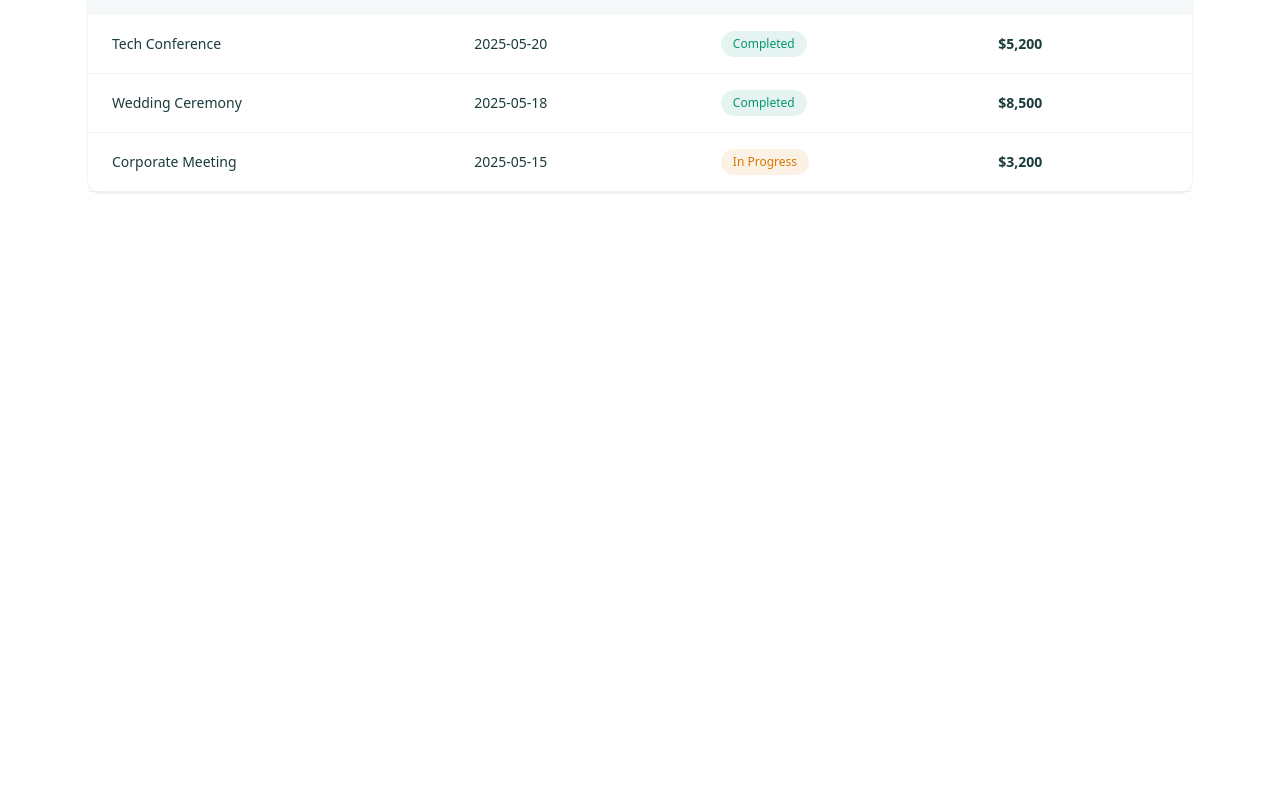
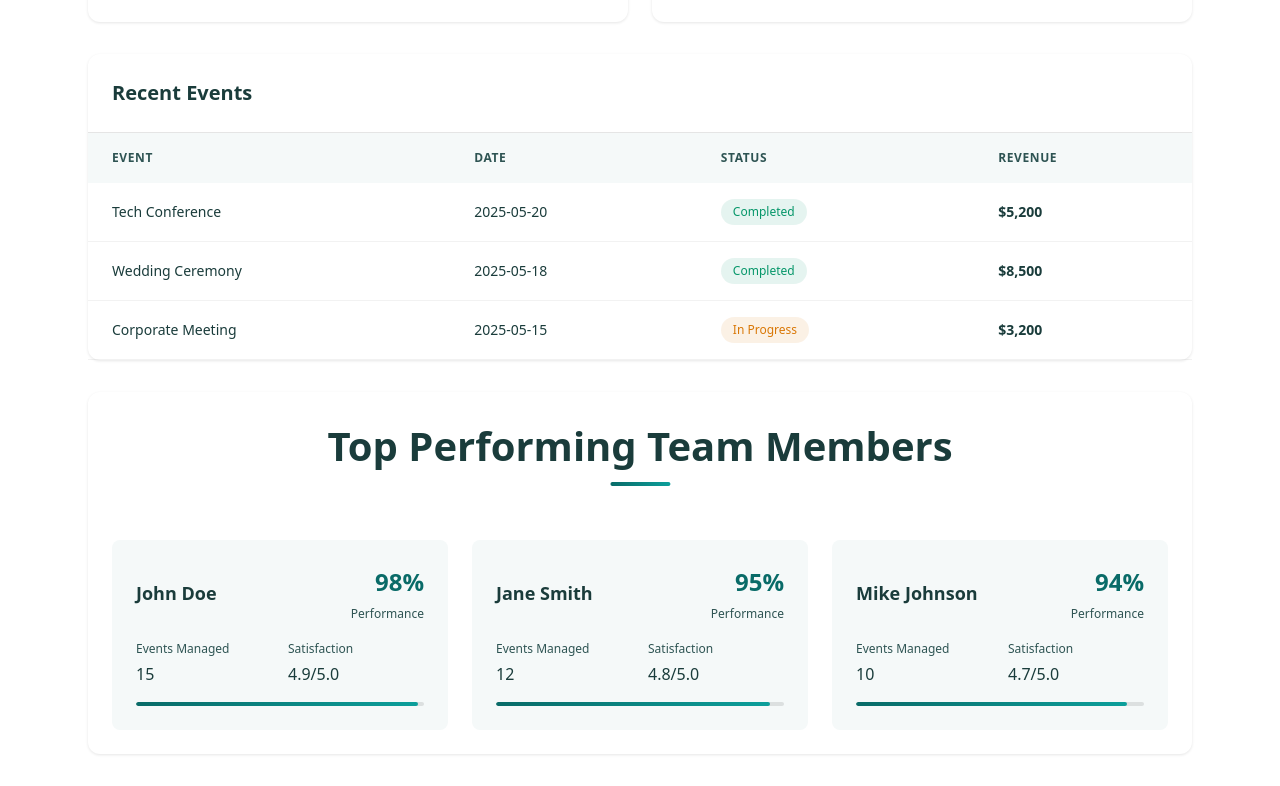
Before and after one commit to omarmanro/HACKATAKU, a React (Vite) app: page /dashboard in a window 1280 px wide. Shown: the part 1647-2433 px from the top of the page. Before the commit the page ends 1871 px from the top, so only its background shows below. Built offline with nearby package versions, Linux system fonts and the light colour scheme.

Commit message:
cositasotravez

```diff
--- a/src/App.jsx
+++ b/src/App.jsx
@@ -7,7 +7,7 @@ import Dashboard from './features/events/Dashboard'
 import ResourceManager from './screens/ResourceManager'
 import Home from './screens/Home'
 import Formulario from './components/formulario'
-import Inventory from './screens/Inventory'
+import Inventory from './features/events/Inventory'
 
 
 function App() {
--- a/src/components/css/Dashboard.css
+++ b/src/components/css/Dashboard.css
@@ -317,6 +317,101 @@
   color: var(--success-color);
 }
 
+/* Employee Performance Styles */
+.employee-performance {
+  background: white;
+  border-radius: 12px;
+  padding: 1.5rem;
+  box-shadow: 0 1px 3px rgba(0, 0, 0, 0.1);
+  margin-top: 2rem;
+}
+
+.performance-grid {
+  display: grid;
+  grid-template-columns: repeat(auto-fit, minmax(300px, 1fr));
+  gap: 1.5rem;
+  margin-top: 1rem;
+}
+
+.performance-card {
+  background: var(--background-light);
+  border-radius: 8px;
+  padding: 1.5rem;
+  transition: transform 0.3s ease, box-shadow 0.3s ease;
+}
+
+.performance-card:hover {
+  transform: translateY(-2px);
+  box-shadow: 0 4px 6px rgba(0, 0, 0, 0.1);
+}
+
+.performance-header {
+  display: flex;
+  justify-content: space-between;
+  align-items: center;
+  margin-bottom: 1rem;
+}
+
+.performance-header h3 {
+  font-size: 1.125rem;
+  color: var(--text-primary);
+  margin: 0;
+}
+
+.performance-score {
+  text-align: right;
+}
+
+.performance-score .score {
+  display: block;
+  font-size: 1.5rem;
+  font-weight: 600;
+  color: var(--primary-color);
+}
+
+.performance-score .label {
+  font-size: 0.75rem;
+  color: var(--text-secondary);
+}
+
+.performance-stats {
+  display: grid;
+  grid-template-columns: 1fr 1fr;
+  gap: 1rem;
+  margin-bottom: 1rem;
+}
+
+.stat {
+  display: flex;
+  flex-direction: column;
+  gap: 0.25rem;
+}
+
+.stat .label {
+  font-size: 0.75rem;
+  color: var(--text-secondary);
+}
+
+.stat .value {
+  font-size: 1rem;
+  font-weight: 500;
+  color: var(--text-primary);
+}
+
+.performance-bar {
+  height: 4px;
+  background: rgba(0, 0, 0, 0.1);
+  border-radius: 2px;
+  overflow: hidden;
+}
+
+.performance-fill {
+  height: 100%;
+  background: linear-gradient(90deg, var(--primary-color), var(--accent-color));
+  border-radius: 2px;
+  transition: width 0.3s ease;
+}
+
 @media (max-width: 768px) {
   .dashboard {
     padding: 1rem;
@@ -340,4 +435,8 @@
   .table td {
     padding: 0.75rem 1rem;
   }
+
+  .performance-grid {
+    grid-template-columns: 1fr;
+  }
 }
--- a/src/features/events/Dashboard.jsx
+++ b/src/features/events/Dashboard.jsx
@@ -36,6 +36,10 @@ export default function Dashboard() {
     totalEvents: 0,
     avgEventValue: 0,
     customerSatisfaction: 0,
+    employeePerformance: {
+      average: 0,
+      topPerformers: []
+    },
     upcomingEvents: [],
     monthlyData: [],
     resourceUtilization: [],
@@ -50,6 +54,14 @@ export default function Dashboard() {
       totalEvents: 48,
       avgEventValue: 2604,
       customerSatisfaction: 4.8,
+      employeePerformance: {
+        average: 92,
+        topPerformers: [
+          { id: 1, name: "John Doe", performance: 98, eventsManaged: 15, satisfaction: 4.9 },
+          { id: 2, name: "Jane Smith", performance: 95, eventsManaged: 12, satisfaction: 4.8 },
+          { id: 3, name: "Mike Johnson", performance: 94, eventsManaged: 10, satisfaction: 4.7 }
+        ]
+      },
       upcomingEvents: [
         { id: 1, name: 'Corporate Conference', date: '2025-05-25', time: '09:00', location: 'Grand Ballroom', attendees: 150 },
         { id: 2, name: 'Wedding Reception', date: '2025-05-27', time: '18:00', location: 'Garden Terrace', attendees: 200 },
@@ -193,6 +205,19 @@ export default function Dashboard() {
             <p className="card-trend positive">↑ 5.2% vs last period</p>
           </div>
         </div>
+
+        <div className="card">
+          <div className="card-icon">
+            <FaChartLine />
+          </div>
+          <div className="card-content">
+            <h3 className="card-title">Team Performance</h3>
+            <p className="card-value blue">
+              {metrics.employeePerformance.average}%
+            </p>
+            <p className="card-trend positive">↑ 3.5% vs last period</p>
+          </div>
+        </div>
       </div>
 
       <div className="dashboard-grid">
@@ -290,6 +315,40 @@ export default function Dashboard() {
           </table>
         </div>
       </div>
+
+      {/* Employee Performance Section */}
+      <div className="employee-performance">
+        <h2 className="section-title">Top Performing Team Members</h2>
+        <div className="performance-grid">
+          {metrics.employeePerformance.topPerformers.map((employee) => (
+            <div key={employee.id} className="performance-card">
+              <div className="performance-header">
+                <h3>{employee.name}</h3>
+                <div className="performance-score">
+                  <span className="score">{employee.performance}%</span>
+                  <span className="label">Performance</span>
+                </div>
+              </div>
+              <div className="performance-stats">
+                <div className="stat">
+                  <span className="label">Events Managed</span>
+                  <span className="value">{employee.eventsManaged}</span>
+                </div>
+                <div className="stat">
+                  <span className="label">Satisfaction</span>
+                  <span className="value">{employee.satisfaction}/5.0</span>
+                </div>
+              </div>
+              <div className="performance-bar">
+                <div
+                  className="performance-fill"
+                  style={{ width: `${employee.performance}%` }}
+                />
+              </div>
+            </div>
+          ))}
+        </div>
+      </div>
     </div>
   );
 }
--- a/src/screens/Inventory.jsx
+++ b/src/features/events/Inventory.jsx
@@ -1,6 +1,6 @@
 import React, { useState, useEffect } from 'react';
 import { FaChair, FaTable, FaLeaf, FaWineGlass, FaMusic, FaLightbulb } from 'react-icons/fa';
-import './css/Inventory.css';
+import '../../components/css/Inventory.css';
 
 const Inventory = () => {
   const [inventory, setInventory] = useState({
```
Also changed, not shown: src/components/css/Inventory.css (renamed from src/screens/css/Inventory.css).
